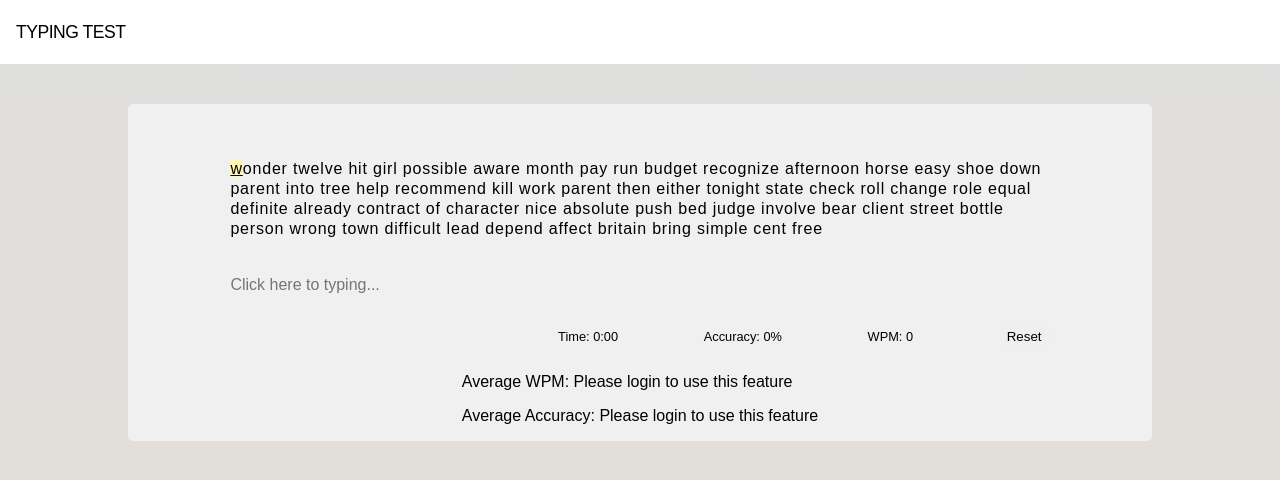
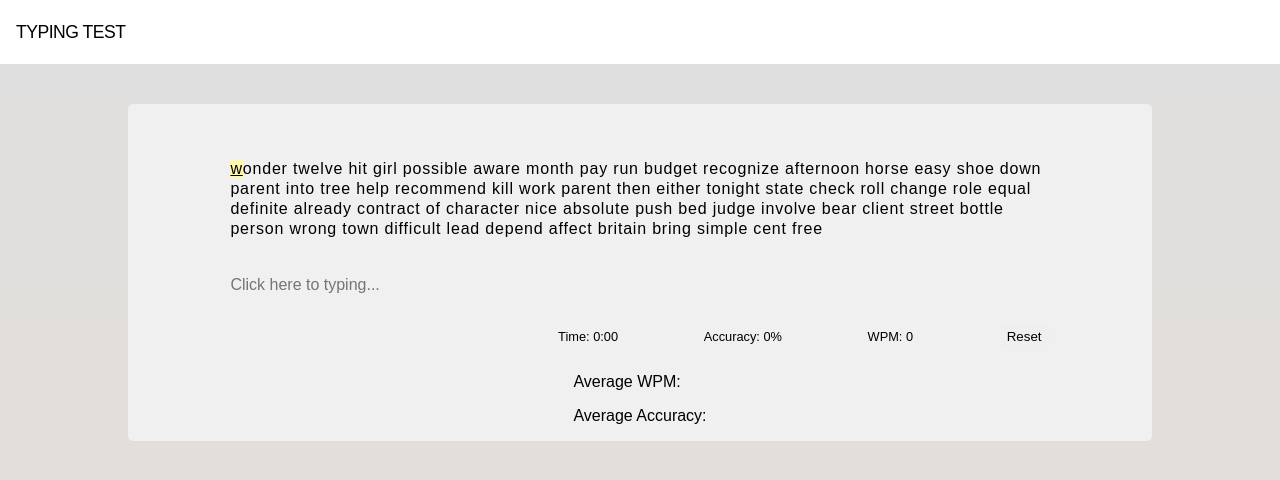
Before and after one commit to jaden-wei/Typey, a React (Create React App) app in the folder client/: page / in a window 1280 px wide. Shown: the top 480 px of the page. Built offline with nearby package versions, Linux system fonts and the light colour scheme; no server answers.

Commit message:
cleaned up by creating data comp

```diff
--- a/client/src/components/home/Home.jsx
+++ b/client/src/components/home/Home.jsx
@@ -1,11 +1,20 @@
-import React, { useState } from "react";
+import React, { useContext, useState } from "react";
+import axios from "axios";
+import domain from "../../util/domain";
 
 import TextBox from "./TypingTest/TextBox";
 import Input from "./TypingTest/Input";
+import Data from "./TypingTest/Data";
+import UserContext from "../../context/UserContext";
 
 import "./Home.scss";
 
 export default function Home() {
+    const [averageWpm, setAverageWpm] = useState();
+    const [averageAccuracy, setAverageAccuracy] = useState();
+
+    const { user } = useContext(UserContext);
+
     const wordlist = require("../../wordlist.json");
 
     const getNewText = (count) => {
@@ -15,6 +24,25 @@ export default function Home() {
             if (i < count - 1) str += " ";
         }
         return str;
+    };
+
+    const updateAverages = async () => {
+        if (!user) {
+            setAverageWpm("Please login to use this feature");
+            setAverageAccuracy("Please login to use this feature");
+        }
+        const allTests = await (await axios.get(`${domain}/test`)).data;
+
+        let totalWpm = 0;
+        let totalAccuracy = 0;
+        for (let testIndex = 0; testIndex < allTests.length; testIndex++) {
+            totalWpm += allTests[testIndex].wpm;
+            totalAccuracy += allTests[testIndex].accuracy;
+        }
+        setAverageWpm(Math.round((totalWpm * 10) / allTests.length) / 10);
+        setAverageAccuracy(
+            Math.round((totalAccuracy * 10) / allTests.length) / 10
+        );
     };
 
     const [text, setText] = useState(getNewText(60));
@@ -31,6 +59,12 @@ export default function Home() {
                 input={input}
                 setInput={setInput}
                 getNewText={getNewText}
+                updateAverages={updateAverages}
+            />
+            <Data
+                updateAverages={updateAverages}
+                averageWpm={averageWpm}
+                averageAccuracy={averageAccuracy}
             />
         </div>
     );
--- /dev/null
+++ b/client/src/components/home/TypingTest/Data.jsx
@@ -0,0 +1,27 @@
+import React, { useContext, useEffect } from "react";
+import UserContext from "../../../context/UserContext";
+
+export default function Data({ updateAverages, averageWpm, averageAccuracy }) {
+    const { user } = useContext(UserContext);
+
+    useEffect(() => {
+        if (user) {
+            updateAverages();
+        }
+    }, [user]);
+
+    return (
+        <div>
+            {user !== null ? (
+                <div className="averageData">
+                    <p>Average WPM: {averageWpm}</p>
+                    <p>Average Accuracy: {averageAccuracy}</p>
+                </div>
+            ) : (
+                <div className="averageData">
+                    <p>Please log in to save data</p>
+                </div>
+            )}
+        </div>
+    );
+}
--- a/client/src/components/home/TypingTest/Input.jsx
+++ b/client/src/components/home/TypingTest/Input.jsx
@@ -1,20 +1,11 @@
 import axios from "axios";
-import React, { useState, useRef, useEffect, useContext } from "react";
+import React, { useState, useRef } from "react";
 import domain from "../../../util/domain";
-import UserContext from "../../../context/UserContext";
 
-const Input = ({ text, setText, input, setInput, getNewText }) => {
+const Input = ({ text, setText, input, setInput, getNewText, updateAverages }) => {
     const [time, setTime] = useState(0);
     const [status, setStatus] = useState(0);
-    const [averageWpm, setAverageWpm] = useState();
-    const [averageAccuracy, setAverageAccuracy] = useState();
     const interv = useRef(null);
-
-    const { user } = useContext(UserContext);
-
-    useEffect(() => {
-        updateAverages();
-    }, [user]);
 
     const inputHandler = (e) => {
         setInput(e.target.value);
@@ -37,25 +28,6 @@ const Input = ({ text, setText, input, setInput, getNewText }) => {
         await updateAverages();
 
         console.log("saved new test data");
-    };
-
-    const updateAverages = async () => {
-        if (!user) {
-            setAverageWpm("Please login to use this feature");
-            setAverageAccuracy("Please login to use this feature");
-        }
-        const allTests = await (await axios.get(`${domain}/test`)).data;
-
-        let totalWpm = 0;
-        let totalAccuracy = 0;
-        for (let testIndex = 0; testIndex < allTests.length; testIndex++) {
-            totalWpm += allTests[testIndex].wpm;
-            totalAccuracy += allTests[testIndex].accuracy;
-        }
-        setAverageWpm(Math.round((totalWpm * 10) / allTests.length) / 10);
-        setAverageAccuracy(
-            Math.round((totalAccuracy * 10) / allTests.length) / 10
-        );
     };
 
     var seconds = 0;
@@ -123,16 +95,6 @@ const Input = ({ text, setText, input, setInput, getNewText }) => {
                     </button>
                 </div>
             </div>
-            {user !== null ? (
-                <div className="averageData">
-                    <p>Average WPM: {averageWpm}</p>
-                    <p>Average Accuracy: {averageAccuracy}</p>
-                </div>
-            ) : (
-                <div className="averageData">
-                    <p>Please log in to save data</p>
-                </div>
-            )}
         </div>
     );
 };
```
